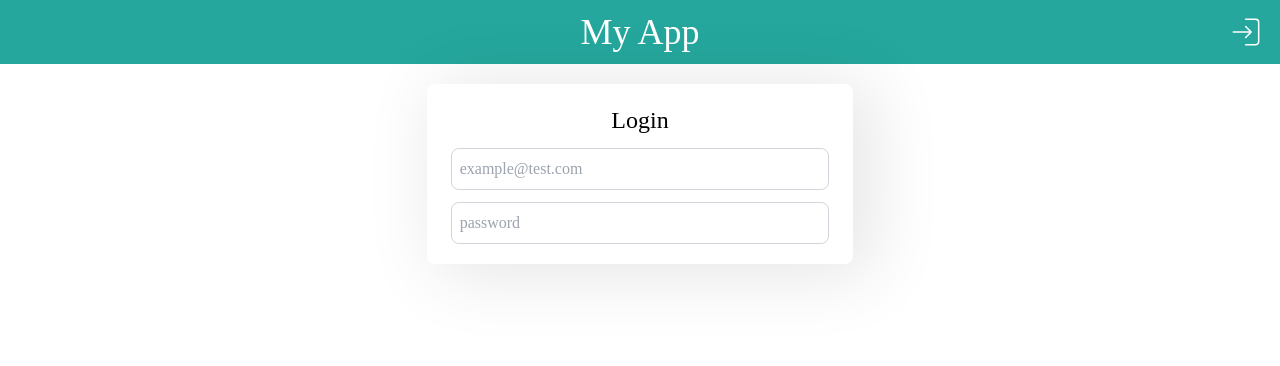
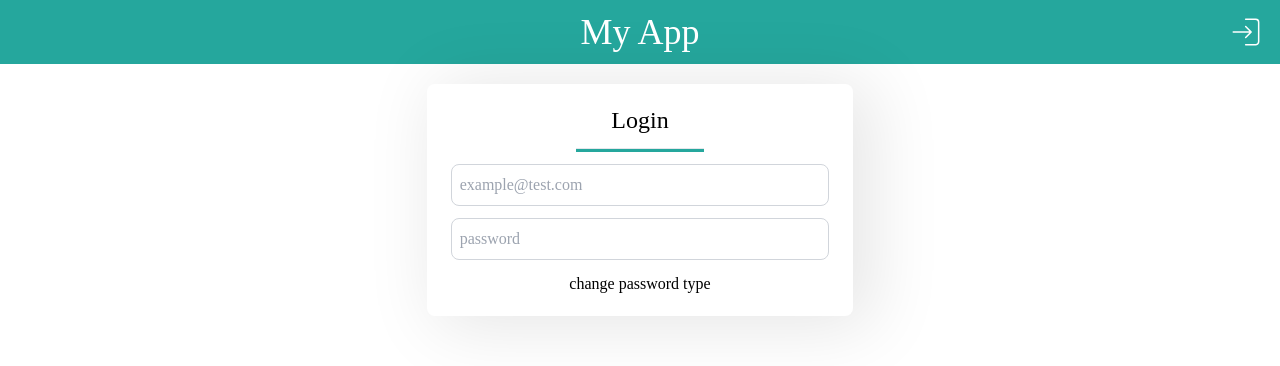
Before and after one commit to gitusernoob/FrisoneDanieleVerifica, a React (Create React App) app: page / in a window 1280 px wide. Shown: the top 366 px of the page. Built offline with nearby package versions, Linux system fonts and the light colour scheme.

Commit message:
add function to app

```diff
--- a/src/App.jsx
+++ b/src/App.jsx
@@ -1,4 +1,6 @@
 import { useState } from "react";
+import { IoEyeSharp as ShowPassword } from "react-icons/io5";
+import { FaEyeSlash as HidePassword } from "react-icons/fa6";
 
 import Header from "./components/Header";
 
@@ -9,8 +11,17 @@ function App() {
     email: "",
     password: ""
   });
+  const [passwordInputType, setPasswordInputType] = useState("password");
 
   console.log(user);
+
+  function changePasswordInputType() {
+    if (passwordInputType === "text") {
+      setPasswordInputType("password");
+    } else {
+      setPasswordInputType("text");
+    }
+  }
 
   return (
     <>
@@ -20,6 +31,7 @@ function App() {
           className="w-2/6 flex flex-col justify-center items-center mt-5 space-y-3 py-5 px-6 rounded-lg"
           style={{ boxShadow: "14px 5px 70px 6px rgba(0,0,0,0.1)" }}>
           <h1 className="text-2xl">Login</h1>
+          <hr className="h-1 w-32 bg-dark-green" />
           <div className="w-full">
             <input
               type="email"
@@ -37,9 +49,10 @@ function App() {
               }}
             />
           </div>
+          {/* password div */}
           <div className="w-full">
             <input
-              type="password"
+              type={passwordInputType}
               value={password}
               placeholder="password"
               className="w-full p-2 border border-gray-300 rounded-lg focus:outline-none focus:border-dark-green"
@@ -54,6 +67,7 @@ function App() {
               }}
             />
           </div>
+          <button onClick={changePasswordInputType}>change password type</button>
         </div>
       </div>
     </>
```
